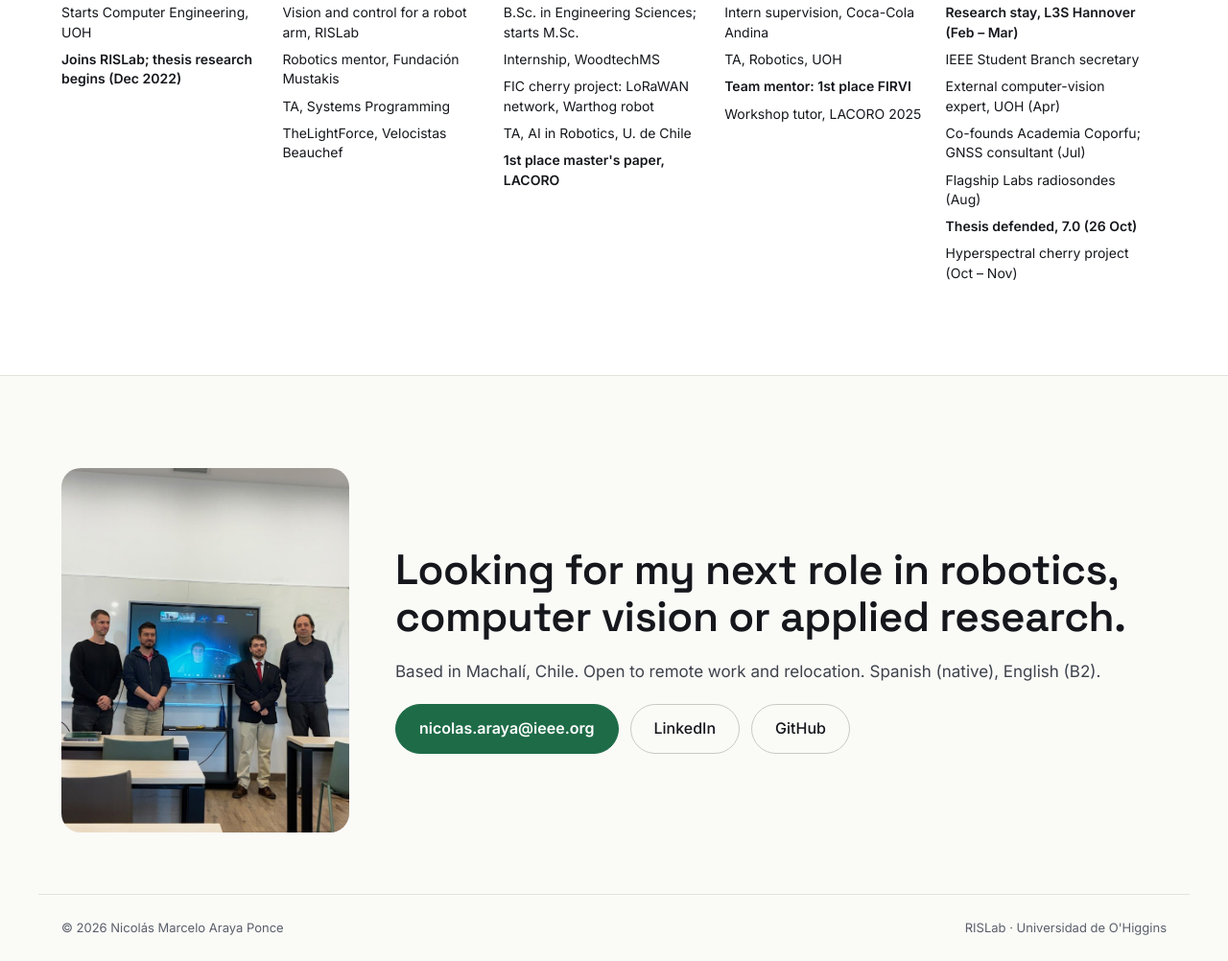
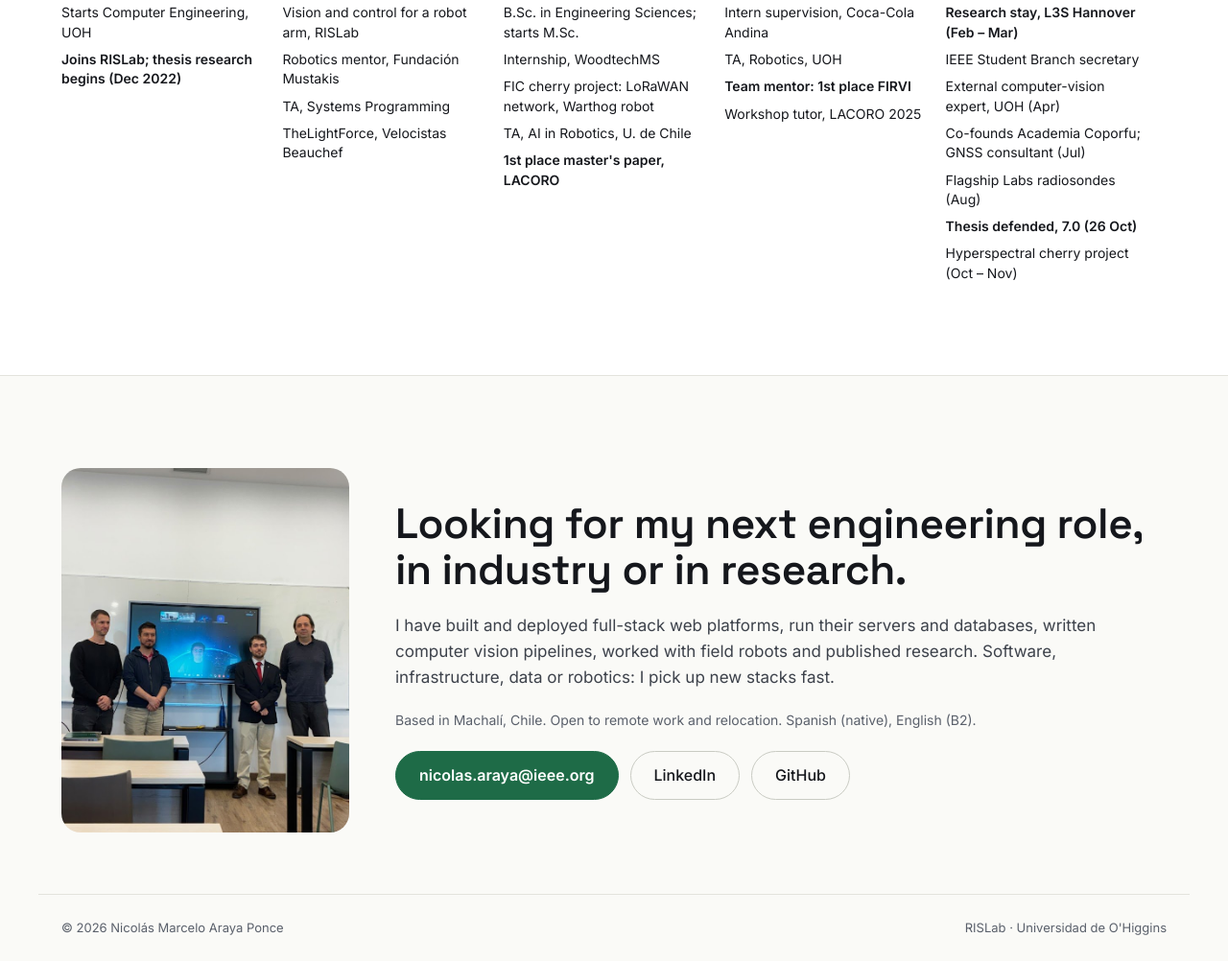
Before and after one commit to NicolasAraya932/NicolasAraya932.github.io, a plain HTML site: page index.html in a window 1280 px wide. Shown: the part 10699-11701 px from the top of the page at 96% size. Drawn offline with Linux system fonts and the light colour scheme.

Commit message:
Broaden the contact pitch beyond robotics and research

```diff
--- a/index.html
+++ b/index.html
@@ -4,8 +4,8 @@
   <meta charset="utf-8">
   <meta name="viewport" content="width=device-width, initial-scale=1">
   <title>Nicolás Araya · Robotics &amp; 3D Computer Vision</title>
-  <meta name="description" content="Portfolio of Nicolás Araya Ponce, Computer Engineer and M.Sc. in Electrical Engineering: 3D computer vision, field robotics, sensing and teaching.">
-  <meta property="og:title" content="Nicolás Araya · Robotics &amp; 3D Computer Vision">
+  <meta name="description" content="Portfolio of Nicolás Araya Ponce, Computer Engineer and M.Sc. in Electrical Engineering: software engineering, 3D computer vision, field robotics, sensing and teaching.">
+  <meta property="og:title" content="Nicolás Araya · Software, Computer Vision &amp; Robotics Engineer">
   <meta property="og:description" content="3D perception research, field robotics and sensing, teaching, and engineering that ships.">
   <meta property="og:image" content="https://nicolasaraya932.github.io/assets/img/hero_orchard.jpg">
   <meta property="og:type" content="website">
@@ -474,8 +474,9 @@
 <section id="contact" class="wrap contact">
   <img src="assets/img/contact_portrait.jpg" alt="Nicolás with his thesis committee at the Universidad de O'Higgins" loading="lazy">
   <div class="contact-text">
-    <h2>Looking for my next role in robotics, computer vision or applied research.</h2>
-    <p class="lead" style="font-size: 17px;">Based in Machalí, Chile. Open to remote work and relocation. Spanish (native), English (B2).</p>
+    <h2>Looking for my next engineering role, in industry or in research.</h2>
+    <p class="lead" style="font-size: 17px;">I have built and deployed full-stack web platforms, run their servers and databases, written computer vision pipelines, worked with field robots and published research. Software, infrastructure, data or robotics: I pick up new stacks fast.</p>
+    <p class="small">Based in Machalí, Chile. Open to remote work and relocation. Spanish (native), English (B2).</p>
     <div class="btn-row">
       <a class="btn btn-primary" href="mailto:nicolas.araya@ieee.org">nicolas.araya@ieee.org</a>
       <a class="btn" href="https://www.linkedin.com/in/nicolasmarayap/" rel="noreferrer">LinkedIn</a>
```
